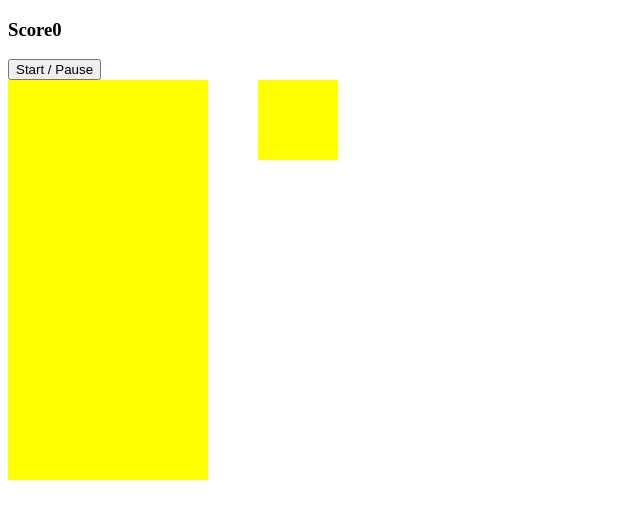
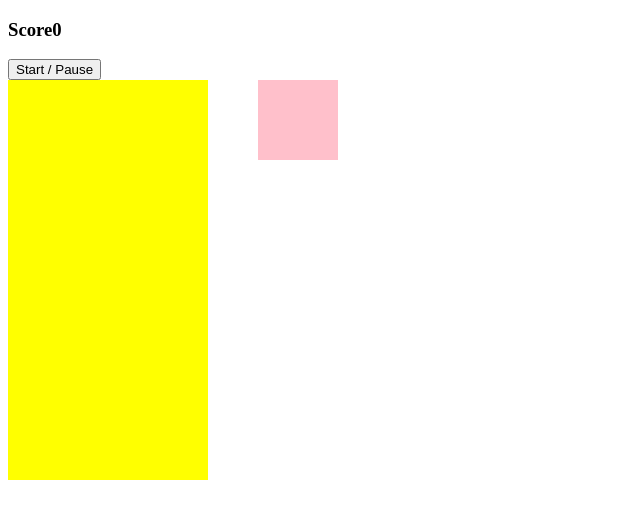
Before and after one commit to 1234Amandeep/tetrusGame, a plain HTML site: page index.html in a window 1280 px wide. Shown: the whole page, without its empty margins (0-640 px from the left). Drawn offline with Linux system fonts and the light colour scheme.

Commit message:
mini grid color pink

```diff
--- a/style.css
+++ b/style.css
@@ -23,7 +23,7 @@
   margin-left: 50px;
   width: 80px;
   height: 80px;
-  background-color: yellow;
+  background-color: pink;
   display: flex;
   flex-wrap: wrap;
 }
```
